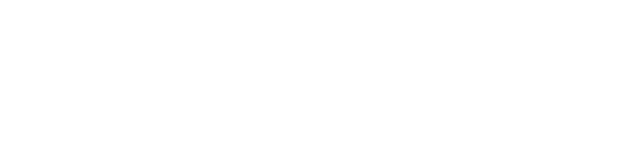
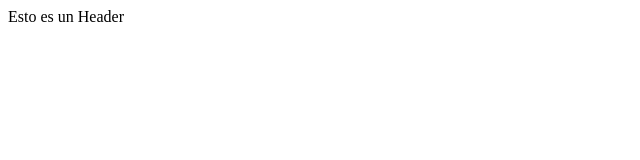
Before and after one commit to jaimezzapata/pull-request, a plain HTML site: page index.html in a window 1280 px wide. Shown: the whole page, without its empty margins (0-640 px from the left). Drawn offline with Linux system fonts and the light colour scheme.

Commit message:
Se crea etiqueta header

```diff
--- a/index.html
+++ b/index.html
@@ -6,6 +6,8 @@
     <title>Document</title>
 </head>
 <body>
-
+    <header>
+        Esto es un Header
+    </header>
 </body>
 </html>
```
